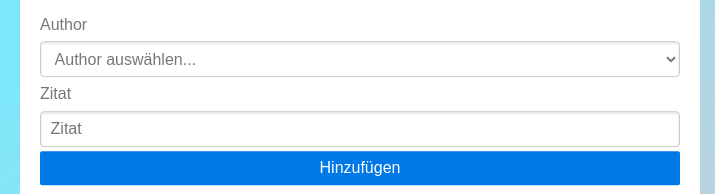
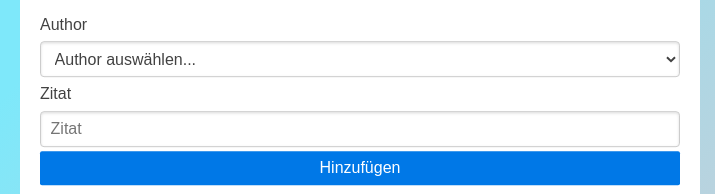
Before and after one commit to melvars/abitur2021, a website: page quotes/public/index.html in a window 1280 px wide. Shown: the part 161-355 px from the top of the page, 280-995 px from the left. Drawn offline with nearby package versions, Linux system fonts and the light colour scheme; no server answers.

Commit message:
Oki, 777 is too light

```diff
--- a/admin/public/style.css
+++ b/admin/public/style.css
@@ -4,7 +4,7 @@ body {
     margin: 0;
     height: 100%;
     width: 100%;
-    color: #777;
+    color: #424242;
     line-height: 1.6;
     background-color: #eec0c6;
     background-image: linear-gradient(315deg, #eec0c6 0%, #7ee8fa 74%);
--- a/auth/public/style.css
+++ b/auth/public/style.css
@@ -4,7 +4,7 @@ body {
     margin: 0;
     height: 100%;
     width: 100%;
-    color: #777;
+    color: #424242;
     line-height: 1.6;
     background-color: #eec0c6;
     background-image: linear-gradient(315deg, #eec0c6 0%, #7ee8fa 74%);
--- a/mottovote/public/style.css
+++ b/mottovote/public/style.css
@@ -4,7 +4,7 @@ body {
     margin: 0;
     height: 100%;
     width: 100%;
-    color: #777;
+    color: #424242;
     line-height: 1.6;
     background-color: #eec0c6;
     background-image: linear-gradient(315deg, #eec0c6 0%, #7ee8fa 74%);
--- a/overview/public/style.css
+++ b/overview/public/style.css
@@ -4,7 +4,7 @@ body {
     margin: 0;
     height: 100%;
     width: 100%;
-    color: #777;
+    color: #424242;
     line-height: 1.6;
     background-color: #eec0c6;
     background-image: linear-gradient(315deg, #eec0c6 0%, #7ee8fa 74%);
--- a/poll/public/style.css
+++ b/poll/public/style.css
@@ -4,7 +4,7 @@ body {
     margin: 0;
     height: 100%;
     width: 100%;
-    color: #777;
+    color: #424242;
     line-height: 1.6;
     background-color: #eec0c6;
     background-image: linear-gradient(315deg, #eec0c6 0%, #7ee8fa 74%);
@@ -30,7 +30,7 @@ input,
 button,
 select {
     width: 100%;
-    color: #777;
+    color: #424242;
 }
 
 @media only screen and (max-width: 700px) {
--- a/profile/public/style.css
+++ b/profile/public/style.css
@@ -4,7 +4,7 @@ body {
     margin: 0;
     height: 100%;
     width: 100%;
-    color: #777;
+    color: #424242;
     line-height: 1.6;
     background-color: #eec0c6;
     background-image: linear-gradient(315deg, #eec0c6 0%, #7ee8fa 74%);
--- a/quotes/public/style.css
+++ b/quotes/public/style.css
@@ -4,7 +4,7 @@ body {
     margin: 0;
     height: 100%;
     width: 100%;
-    color: #777;
+    color: #424242;
     line-height: 1.6;
     background-color: #eec0c6;
     background-image: linear-gradient(315deg, #eec0c6 0%, #7ee8fa 74%);
@@ -54,7 +54,7 @@ input,
 button,
 select {
     width: 100%;
-    color: #777;
+    color: #424242;
 }
 
 @media only screen and (max-width: 700px) {
```
